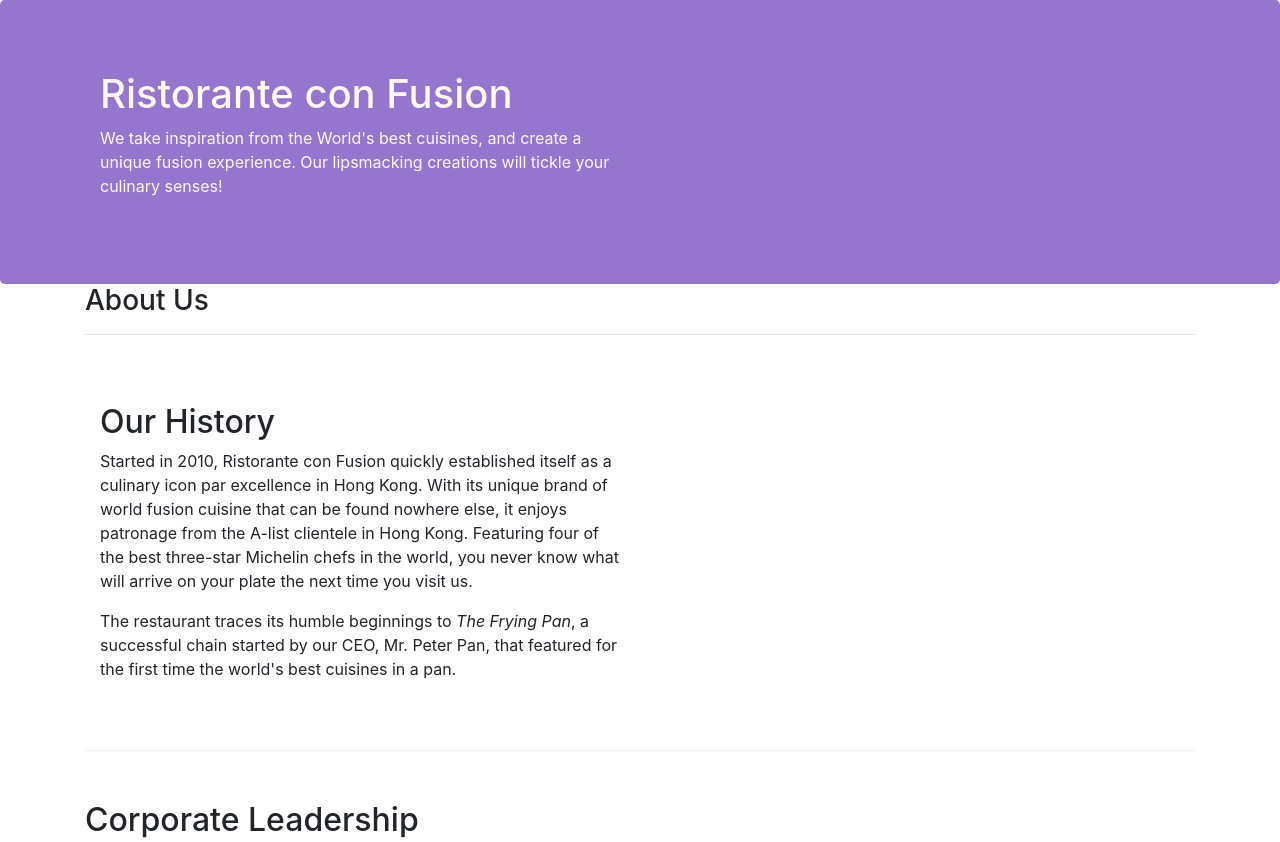
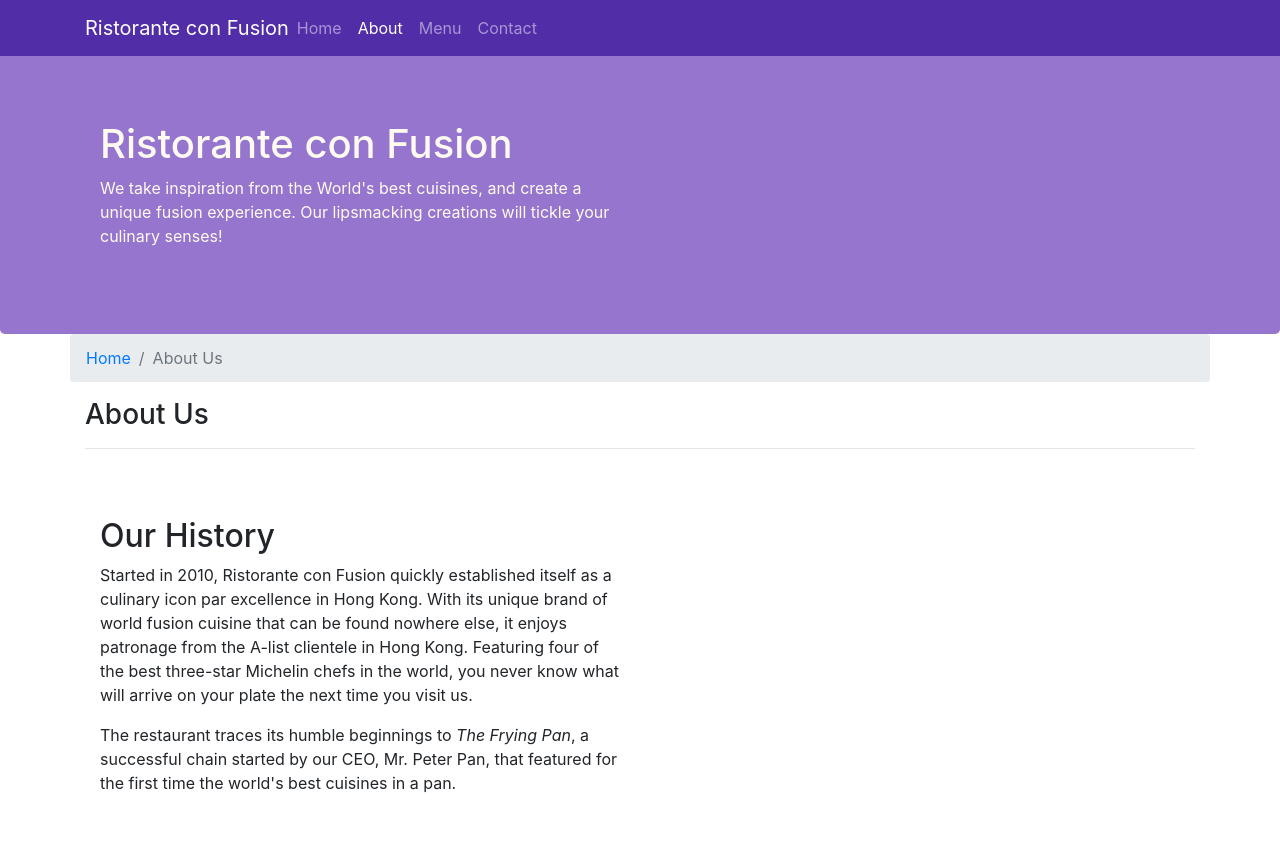
Before and after one commit to amit2307/bootstrap, a website: page aboutus.html in a window 1280 px wide. Shown: the top 842 px of the page. Drawn offline with nearby package versions, Linux system fonts and the light colour scheme.

Commit message:
Nabbar and Breadcrumbs

```diff
--- a/aboutus.html
+++ b/aboutus.html
@@ -15,6 +15,23 @@
 </head>
 
 <body>
+    <nav class="navbar navbar-dark navbar-expand-sm fixed-top">
+    <div class="container">
+        <button class="navbar-toggler" type="button" data-toggle="collapse" data-target="#Navbar">
+            <span class="navbar-toggler-icon"> </span>
+        </button>
+        <a class="navbar-brand mr-auto" href="/index.html">Ristorante con Fusion</a>
+        <div class="collapse navbar-collapse "id="Navbar">
+        <ul class="navbar-nav mr-auto">
+            <li class="navbar-item"><a class="nav-link " href="/index.html">Home</a></li>
+            <li class="navbar-item  active"><a class="nav-link" href="#">About</a></li>
+            <li class="navbar-item"><a class="nav-link" href="#">Menu</a></li>
+            <li class="navbar-item"><a class="nav-link" href="#">Contact</a></li>
+
+        </ul>
+        </div>
+    </div>
+</nav>
 
     <header class="jumbotron">
         <div class="container">
@@ -30,8 +47,12 @@
     </header>
 
     <div class="container">
-        <div>
-            <div>
+        <div class="row">
+            <ol class="col-12 breadcrumb">
+                <li class="breadcrumb-item"><a href="/index.html">Home</a></li>
+                <li class="breadcrumb-item active">About Us</li>
+            </ol>
+            <div class="col-12">
                <h3>About Us</h3>
                <hr>
             </div>
@@ -70,7 +91,7 @@
                 <div class="col-4 offset-1 col-sm-2">
                     <h5>Links</h5>
                     <ul class="list-unstyled">
-                        <li><a href="#">Home</a></li>
+                        <li><a href="/index.html">Home</a></li>
                         <li><a href="#">About</a></li>
                         <li><a href="#">Menu</a></li>
                         <li><a href="#">Contact</a></li>
--- a/css/styles.css
+++ b/css/styles.css
@@ -27,3 +27,10 @@
     margin: 0px;
     color: #0f0f0f;
 }
+
+body{
+    padding: 50px 0px 0px 0px;
+}
+.navbar-dark{
+    background-color: #512DA8;
+}
```
Also changed, not shown: index.html (+17 -1 lines).
